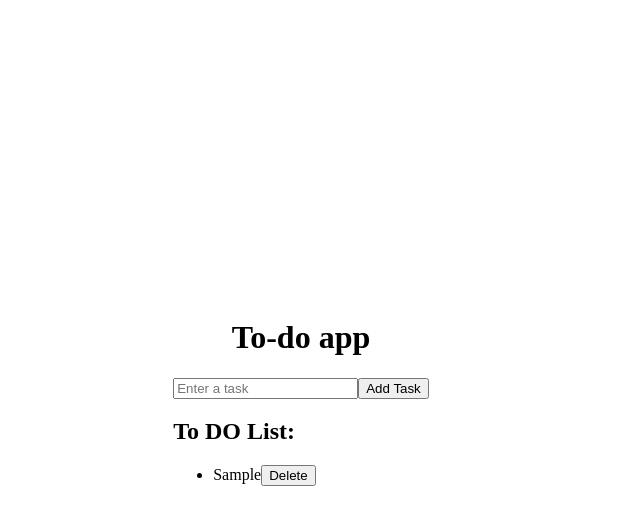
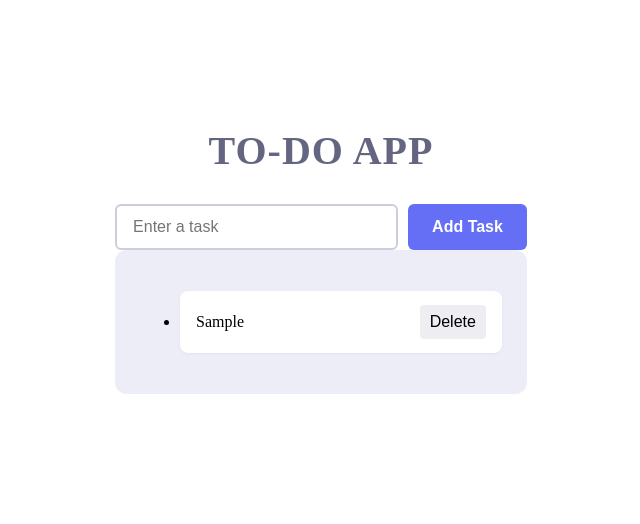
Before and after one commit to Abip-82/To-Do-app, a React (Vite) app: page / in a window 1280 px wide. Both pictures are taken after typing "Sample" into the empty fields and a click on the button "Add Task". Shown: the top 524 px of the page, without its empty margins (339-979 px from the left). Built offline with nearby package versions, Linux system fonts and the light colour scheme.

Commit message:
css finishing

```diff
--- a/src/App.css
+++ b/src/App.css
@@ -1,8 +1,123 @@
-.todo-container{
-  background : white;
-  padding : medium;
-  border-radius : 5px;
-  box-shadow : 0 2px 5px rgba(0,0,0,0.1);
-  width : 300px;;
+:root {
+  --primary-purple: #646ff5;
+  --bg-wrapper: #ecedf6;
+  --text-dark: #646681;
+  --text-muted: #8d8f9e;
+  --white: #ffffff;
+  --gray-btn: #cccdde;
+  --icon-bg: #eeeef2;
+}
 
+
+
+
+.todo-wrapper {
+  width: 100%;
+  max-width: 750px;
+  margin: 0 auto;
+  padding: 20px;
 }
+
+.todo-title {
+  text-align: center;
+  color: var(--text-dark);
+  font-size: 2.5rem;
+  font-weight: 700;
+  text-transform: uppercase;
+  letter-spacing: 1px;
+  margin-bottom: 30px;
+}
+
+
+.todo-header {
+  display: flex;
+  justify-content: space-between;
+  align-items: center;
+  gap: 20px;
+  margin-bottom: 20px;
+}
+
+.input-container {
+  display: flex;
+  gap: 10px;
+  flex-grow: 1;
+}
+
+.todo-input {
+  flex-grow: 1;
+  padding: 12px 16px;
+  font-size: 1rem;
+  border: 2px solid var(--gray-btn);
+  border-radius: 6px;
+  outline: none;
+  color: var(--text-dark);
+}
+
+
+.btn-add {
+  background-color: var(--primary-purple);
+  color: var(--white);
+  border: none;
+  padding: 12px 24px;
+  font-size: 1rem;
+  font-weight: 600;
+  border-radius: 6px;
+  cursor: pointer;
+  white-space: nowrap;
+}
+
+
+
+.tasks-list-container {
+  background-color: var(--bg-wrapper);
+  padding: 25px;
+  border-radius: 12px;
+  display: flex;
+  flex-direction: column;
+  gap: 16px;
+}
+
+
+.task-item {
+  display: flex;
+  justify-content: space-between;
+  align-items: center;
+  background-color: var(--white);
+  padding: 14px 16px;
+  border-radius: 8px;
+  box-shadow: 0px 1px 3px rgba(0, 0, 0, 0.05);
+}
+
+
+
+.checkbox-container {
+  width: 24px;
+  height: 24px;
+  background-color: #dedfe9;
+  border-radius: 4px;
+  cursor: pointer;
+}
+
+.task-info {
+  display: flex;
+  flex-direction: column;
+  gap: 4px;
+}
+
+.task-text {
+  font-size: 1.05rem;
+  font-weight: 600;
+  color: var(--text-dark);
+  margin: 0;
+}
+
+
+.btn-icon {
+  background-color: var(--icon-bg);
+  border: none;
+  padding: 8px 10px;
+  border-radius: 4px;
+  cursor: pointer;
+  font-size: 1rem;
+  transition: background-color 0.15s ease;
+}
--- a/src/App.jsx
+++ b/src/App.jsx
@@ -20,17 +20,18 @@ function App() {
   }
 
   return (
-    <div>
-      <h1 align = "center">To-do app</h1>
-      <input
+    <div className ="todo-wrapper">
+      <h1 className="todo-title">To-do app</h1>
+      <div className = "input-container">
+        <input className="todo-input"
           type="text"
           placeholder="Enter a task"
           value={inputText}
           onChange={(event) => setInputText(event.target.value)}
         />
-      <button onClick={handleAddTodo}>Add Task</button>
-      <div>
-        <h2>To DO List:</h2>
+        <button className = "btn-add" onClick={handleAddTodo}>Add Task</button>
+      </div>
+        <div className="tasks-list-container">
           <ul>
             {todos.map((todo, index) => (
               <li key={index}> <TodoItem todo={todo} index={index} deletetodo={handleDeleteTodo} />
--- a/src/Components/TodoItem.jsx
+++ b/src/Components/TodoItem.jsx
@@ -1,8 +1,8 @@
 function TodoItem({todo, index, deletetodo}){
   return(
-    <div>
+    <div className="task-item">
       {todo}
-      <button onClick={() =>deletetodo(index)}>Delete</button>
+      <button className="btn-icon" onClick={() =>deletetodo(index)}>Delete</button>
     </div>
   )
 }
--- a/src/index.css
+++ b/src/index.css
@@ -3,6 +3,7 @@ body {
   margin: 0;
   display: flex;
   justify-content: center;
-  align-items: center;
+  align-items: flex-start;
   height: 100vh;
+  padding-top : 80px;
 }
```
Lines whose indentation alone changed are shown as unchanged.
